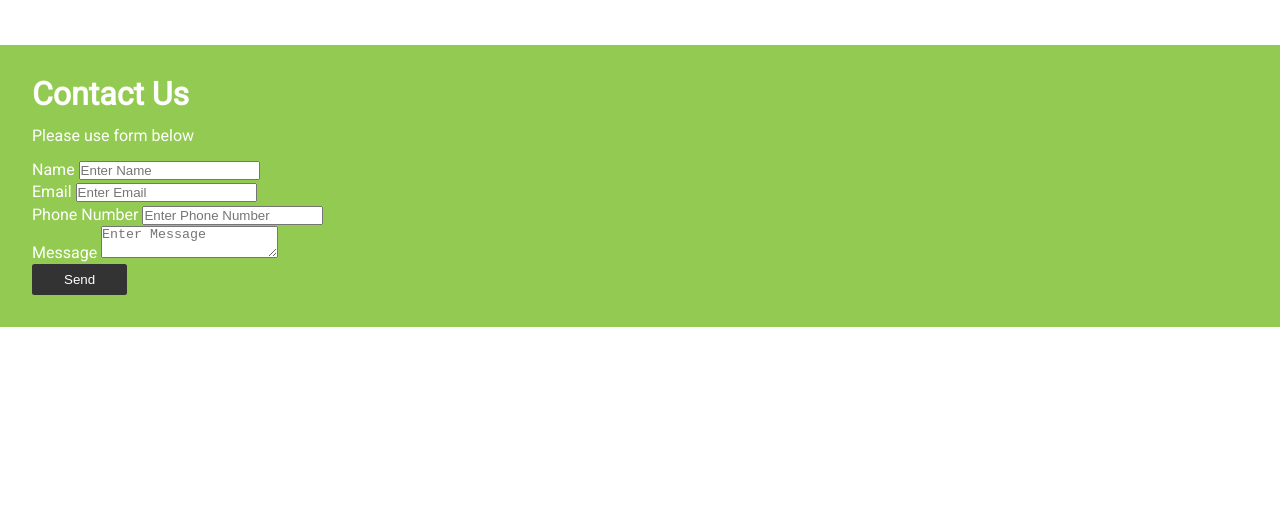
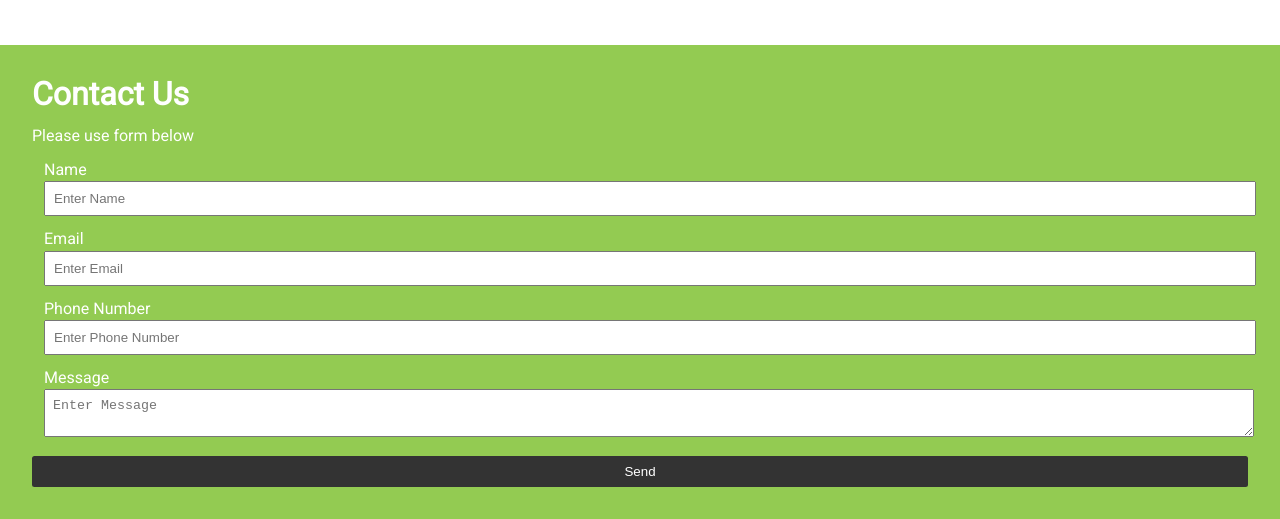
Before and after one commit to J-Ricker/EdgeLedger, a plain HTML site: page index.html in a window 1280 px wide. Shown: the part 1860-2379 px from the top of the page. Before the commit the page ends 2187 px from the top, so only its background shows below. Drawn offline with Linux system fonts and the light colour scheme; some packages are replaced by stand-ins of ours.

Commit message:
styled form, added map to html page

```diff
--- a/css/main.css
+++ b/css/main.css
@@ -226,3 +226,26 @@ p {
     margin: auto;
     width: 60%;
 }
+
+/*contact*/
+#contact {
+    display: flex;
+}
+
+#contact .map, #contact .contact-form {
+    flex: 1;
+}
+
+#contact .contact-form .form-group {
+    margin: 0.75rem;
+}
+
+#contact .contact-form label {
+    display: block;
+}
+
+#contact .contact-form input,
+#contact .contact-form textarea {
+    width: 100%;
+    padding: 0.5rem;
+}
--- a/index.html
+++ b/index.html
@@ -133,5 +133,8 @@
             </form>
         </div>
     </section>
+    <script src="js/main.js"></script>
+    <script src="https://maps.googleapis.com/maps/api/js?key=AIzaSyBy7VhpTF1nQEtTmeFXDMi8uZjiU5V24KU&callback=initMap"
+    async defer></script>
 </body>
 </html>
```
